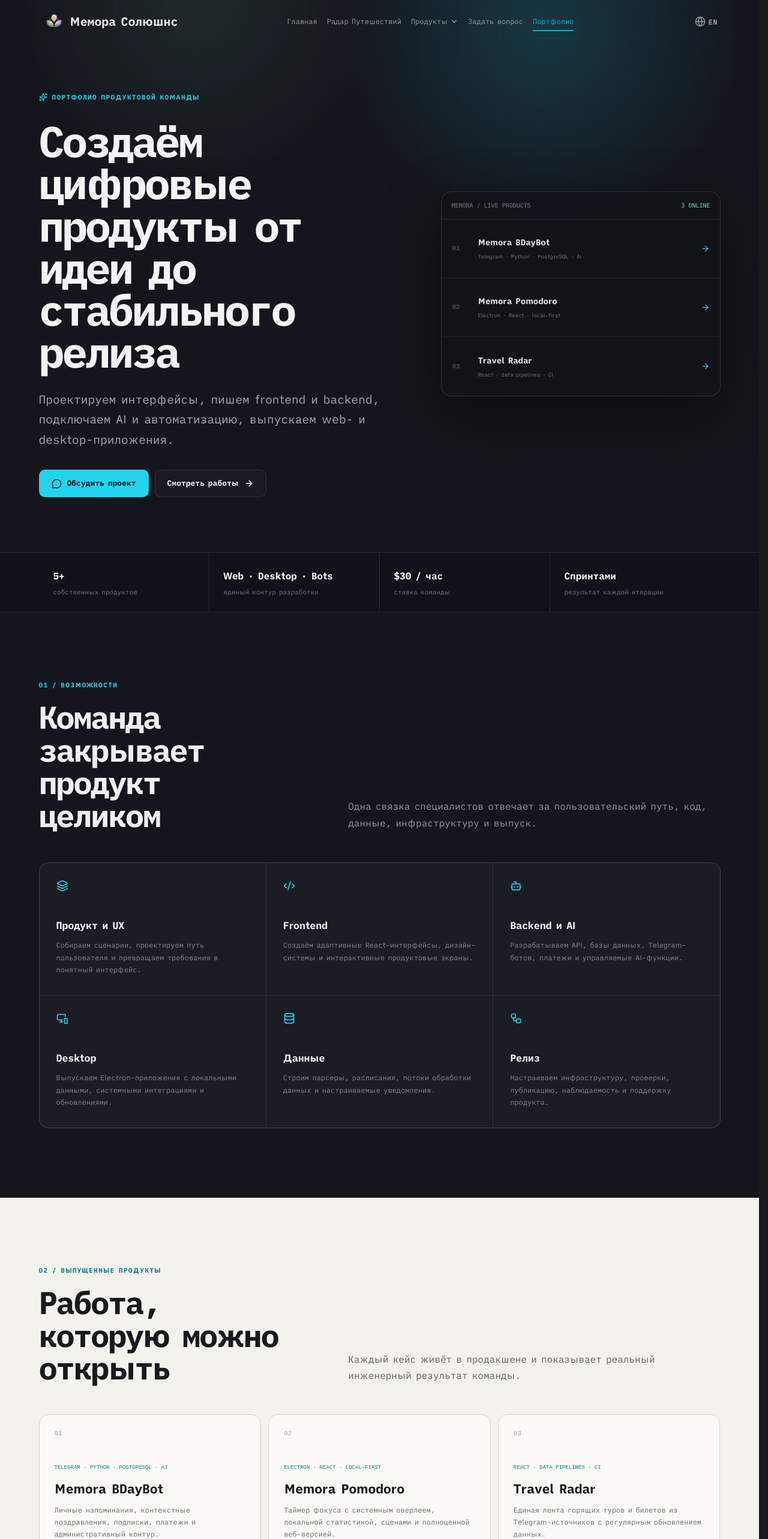
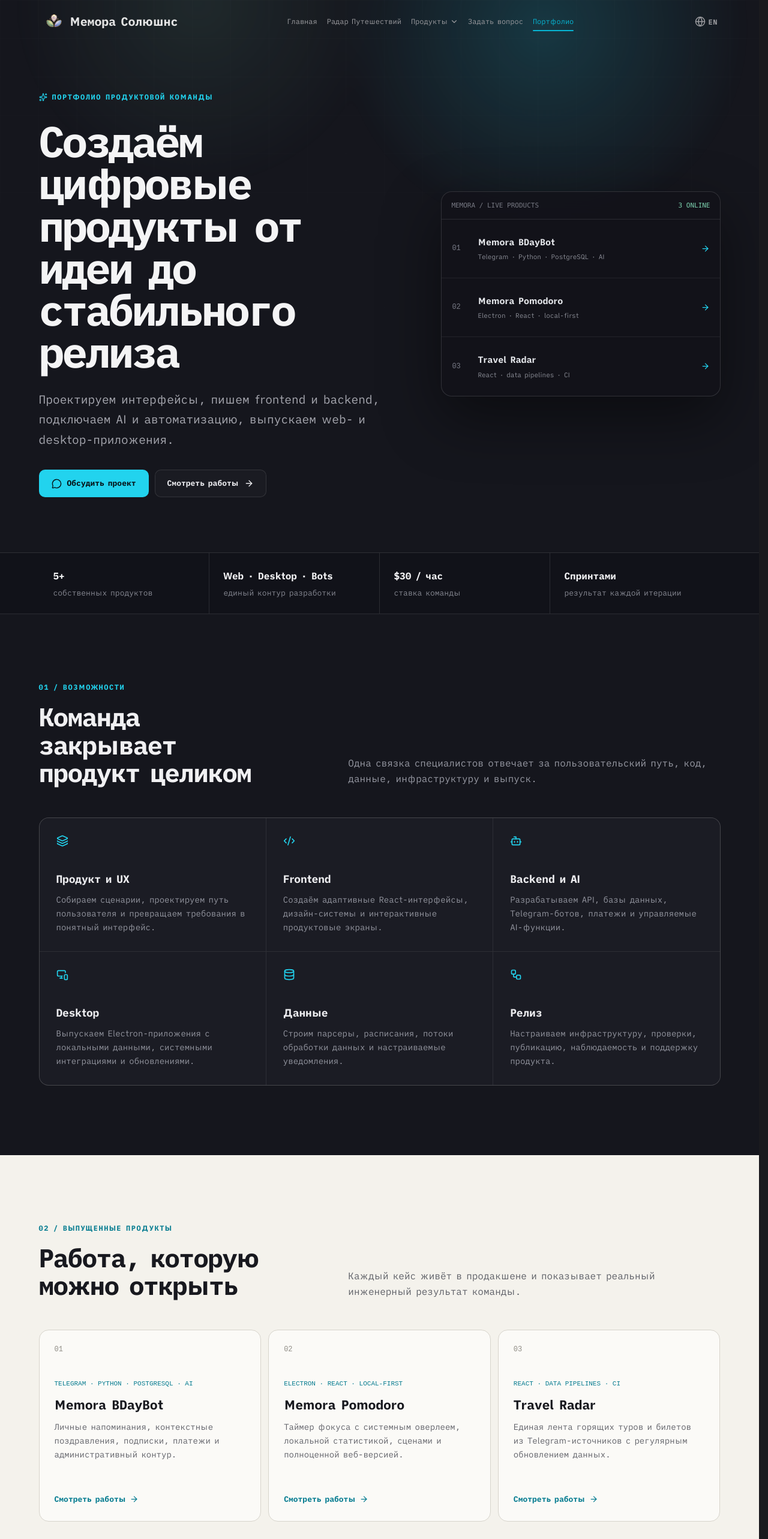
Before and after one commit to arar228/memora-solutions, a React (Vite) app: page /creator in a window 1280 px wide. Shown: the top 2566 px of the page at 60% size. Built offline with nearby package versions, Linux system fonts and the light colour scheme.

Commit message:
fix(ui): balance portfolio typography

```diff
--- a/src/pages/Creator/CreatorPage.css
+++ b/src/pages/Creator/CreatorPage.css
@@ -57,7 +57,7 @@
     align-items: center;
     gap: 8px;
     color: var(--portfolio-cyan);
-    font-size: 11px;
+    font-size: 12px;
     font-weight: 700;
     line-height: 1;
     letter-spacing: 0.13em;
@@ -126,7 +126,7 @@
     padding: 0 16px;
     border-bottom: 1px solid var(--portfolio-line);
     color: #777983;
-    font: 10px ui-monospace, SFMono-Regular, Consolas, monospace;
+    font: 11px ui-monospace, SFMono-Regular, Consolas, monospace;
 }
 
 .portfolio-showcase__top i {
@@ -149,9 +149,9 @@
 
 .portfolio-showcase__item:last-child { border-bottom: 0; }
 .portfolio-showcase__item:hover { color: #fff; background: rgba(34,211,238,.06); }
-.portfolio-showcase__item > span { color: #666873; font: 11px ui-monospace, monospace; }
-.portfolio-showcase__item strong { display: block; font-size: 14px; }
-.portfolio-showcase__item small { display: block; margin-top: 5px; color: #797b85; font-size: 9px; line-height: 1.4; }
+.portfolio-showcase__item > span { color: #777984; font: 12px ui-monospace, monospace; }
+.portfolio-showcase__item strong { display: block; font-size: 15px; }
+.portfolio-showcase__item small { display: block; margin-top: 5px; color: #8b8d96; font-size: 11px; line-height: 1.45; }
 .portfolio-showcase__item svg { color: var(--portfolio-cyan); }
 
 .portfolio-proof {
@@ -172,7 +172,7 @@
 
 .portfolio-proof__grid div:last-child { border-right: 0; }
 .portfolio-proof__grid strong { display: block; color: #f2f2f4; font-size: 1rem; }
-.portfolio-proof__grid span { display: block; margin-top: 5px; color: #747680; font-size: 11px; line-height: 1.4; }
+.portfolio-proof__grid span { display: block; margin-top: 5px; color: #858791; font-size: 13px; line-height: 1.45; }
 
 .portfolio-dark-section,
 .portfolio-manager-section,
@@ -193,16 +193,16 @@
 
 .portfolio-section-head h2 {
     color: #f0f0f2;
-    font-size: clamp(2.1rem, 4.1vw, 4rem);
-    line-height: 1.04;
-    letter-spacing: -0.05em;
+    font-size: clamp(2.15rem, 3.35vw, 3.4rem);
+    line-height: 1.08;
+    letter-spacing: -0.04em;
 }
 
 .portfolio-section-head > p {
     align-self: end;
     color: #9698a2;
-    font-size: 1rem;
-    line-height: 1.72;
+    font-size: clamp(1rem, 1.2vw, 1.125rem);
+    line-height: 1.65;
 }
 
 .portfolio-capabilities {
@@ -223,8 +223,8 @@
 }
 
 .portfolio-capabilities svg { color: var(--portfolio-cyan); }
-.portfolio-capabilities h3 { margin: 38px 0 11px; color: #ededf0; font-size: 1.05rem; }
-.portfolio-capabilities p { color: #858791; font-size: 12px; line-height: 1.7; }
+.portfolio-capabilities h3 { margin: 34px 0 11px; color: #ededf0; font-size: 1.125rem; }
+.portfolio-capabilities p { color: #92949e; font-size: 14px; line-height: 1.65; }
 
 .portfolio-light-section,
 .portfolio-documents-section {
@@ -269,11 +269,11 @@
     box-shadow: 0 22px 48px rgba(32,34,40,.1);
 }
 
-.portfolio-case__number { color: #a4a099; font: 11px ui-monospace, monospace; }
-.portfolio-case__type { margin-top: 45px; color: #087d91; font: 9px ui-monospace, monospace; line-height: 1.5; text-transform: uppercase; }
+.portfolio-case__number { color: #918e87; font: 12px ui-monospace, monospace; }
+.portfolio-case__type { margin-top: 42px; color: #087d91; font: 11px ui-monospace, monospace; line-height: 1.5; text-transform: uppercase; }
 .portfolio-case h3 { margin: 13px 0 12px; color: var(--portfolio-ink); font-size: 1.35rem; }
-.portfolio-case p { color: #696a70; font-size: 12px; line-height: 1.7; }
-.portfolio-case__link { display: inline-flex; align-items: center; gap: 7px; margin-top: auto; padding-top: 26px; color: #087d91; font-size: 11px; font-weight: 700; }
+.portfolio-case p { color: #62636a; font-size: 14px; line-height: 1.65; }
+.portfolio-case__link { display: inline-flex; align-items: center; gap: 7px; margin-top: auto; padding-top: 26px; color: #087d91; font-size: 13px; font-weight: 700; }
 
 .portfolio-manager-section { padding: 116px 0; }
 
@@ -338,9 +338,9 @@
 
 .portfolio-process article { position: relative; padding: 30px 26px 0 0; }
 .portfolio-process article::before { content: ''; position: absolute; top: -4px; left: 0; width: 8px; height: 8px; border-radius: 50%; background: #087d91; }
-.portfolio-process span { color: #087d91; font: 10px ui-monospace, monospace; }
-.portfolio-process h3 { margin: 22px 0 9px; color: var(--portfolio-ink); font-size: 1rem; }
-.portfolio-process p { color: #65666c; font-size: 11px; line-height: 1.65; }
+.portfolio-process span { color: #087d91; font: 11px ui-monospace, monospace; }
+.portfolio-process h3 { margin: 22px 0 9px; color: var(--portfolio-ink); font-size: 1.125rem; }
+.portfolio-process p { color: #5f6067; font-size: 14px; line-height: 1.65; }
 
 .portfolio-offer-section { padding: 116px 0; }
 
@@ -360,13 +360,13 @@
 
 .portfolio-price-card.is-primary { border-color: rgba(34,211,238,.45); }
 .portfolio-price-card > svg { color: var(--portfolio-cyan); }
-.portfolio-price-card h3 { margin: 25px 0 9px; color: #ededf0; font-size: 1rem; }
+.portfolio-price-card h3 { margin: 25px 0 9px; color: #ededf0; font-size: 1.125rem; }
 .portfolio-price-card strong { display: block; color: #f5f5f6; font-size: clamp(2.3rem, 4vw, 4.1rem); line-height: 1; letter-spacing: -.055em; }
-.portfolio-price-card__note { display: block; margin-top: 7px; color: var(--portfolio-cyan); font-size: 10px; letter-spacing: .08em; text-transform: uppercase; }
+.portfolio-price-card__note { display: block; margin-top: 7px; color: var(--portfolio-cyan); font-size: 12px; letter-spacing: .08em; text-transform: uppercase; }
 .portfolio-price-card ul { display: grid; gap: 11px; margin-top: 28px; list-style: none; }
-.portfolio-price-card li { display: flex; align-items: flex-start; gap: 9px; color: #999ba4; font-size: 12px; line-height: 1.55; }
+.portfolio-price-card li { display: flex; align-items: flex-start; gap: 9px; color: #a5a7b0; font-size: 14px; line-height: 1.55; }
 .portfolio-price-card li svg { flex: 0 0 auto; margin-top: 3px; color: var(--portfolio-green); }
-.portfolio-offer-note { max-width: 760px; margin-top: 20px; color: #747680; font-size: 11px; line-height: 1.65; }
+.portfolio-offer-note { max-width: 760px; margin-top: 20px; color: #858791; font-size: 13px; line-height: 1.65; }
 
 .portfolio-documents-section { border-top: 1px solid #dedbd3; }
 
@@ -381,17 +381,17 @@
     display: flex;
     min-height: 280px;
     flex-direction: column;
-    padding: 23px;
+    padding: 26px;
     border: 1px solid #d7d4cc;
     border-radius: 15px;
     background: #fbfaf7;
 }
 
 .portfolio-document__top { display: flex; align-items: center; justify-content: space-between; color: #087d91; }
-.portfolio-document__top span { color: #aaa69f; font: 10px ui-monospace, monospace; }
-.portfolio-documents h3 { margin: 38px 0 11px; color: var(--portfolio-ink); font-size: 1rem; line-height: 1.35; }
-.portfolio-documents p { color: #686970; font-size: 11px; line-height: 1.65; }
-.portfolio-documents a { display: inline-flex; align-items: center; gap: 6px; margin-top: auto; padding-top: 24px; color: #087d91; font-size: 10px; font-weight: 700; text-decoration: none; }
+.portfolio-document__top span { color: #918e87; font: 11px ui-monospace, monospace; }
+.portfolio-documents h3 { margin: 32px 0 11px; color: var(--portfolio-ink); font-size: 1.125rem; line-height: 1.35; }
+.portfolio-documents p { color: #5f6067; font-size: 14px; line-height: 1.65; }
+.portfolio-documents a { display: inline-flex; align-items: center; gap: 6px; margin-top: auto; padding-top: 24px; color: #087d91; font-size: 13px; font-weight: 700; text-decoration: none; }
 
 .portfolio-contact-section { padding: 26px 0 100px; }
 
@@ -408,7 +408,7 @@
 
 .portfolio-contact > svg { color: var(--portfolio-cyan); }
 .portfolio-contact h2 { color: #f0f0f2; font-size: clamp(1.45rem, 2.7vw, 2.25rem); letter-spacing: -.035em; }
-.portfolio-contact p { max-width: 680px; margin-top: 8px; color: #8b8d96; font-size: 12px; line-height: 1.6; }
+.portfolio-contact p { max-width: 680px; margin-top: 8px; color: #989aa3; font-size: 14px; line-height: 1.6; }
 
 @media (max-width: 1020px) {
     .portfolio-hero { min-height: auto; }
```
